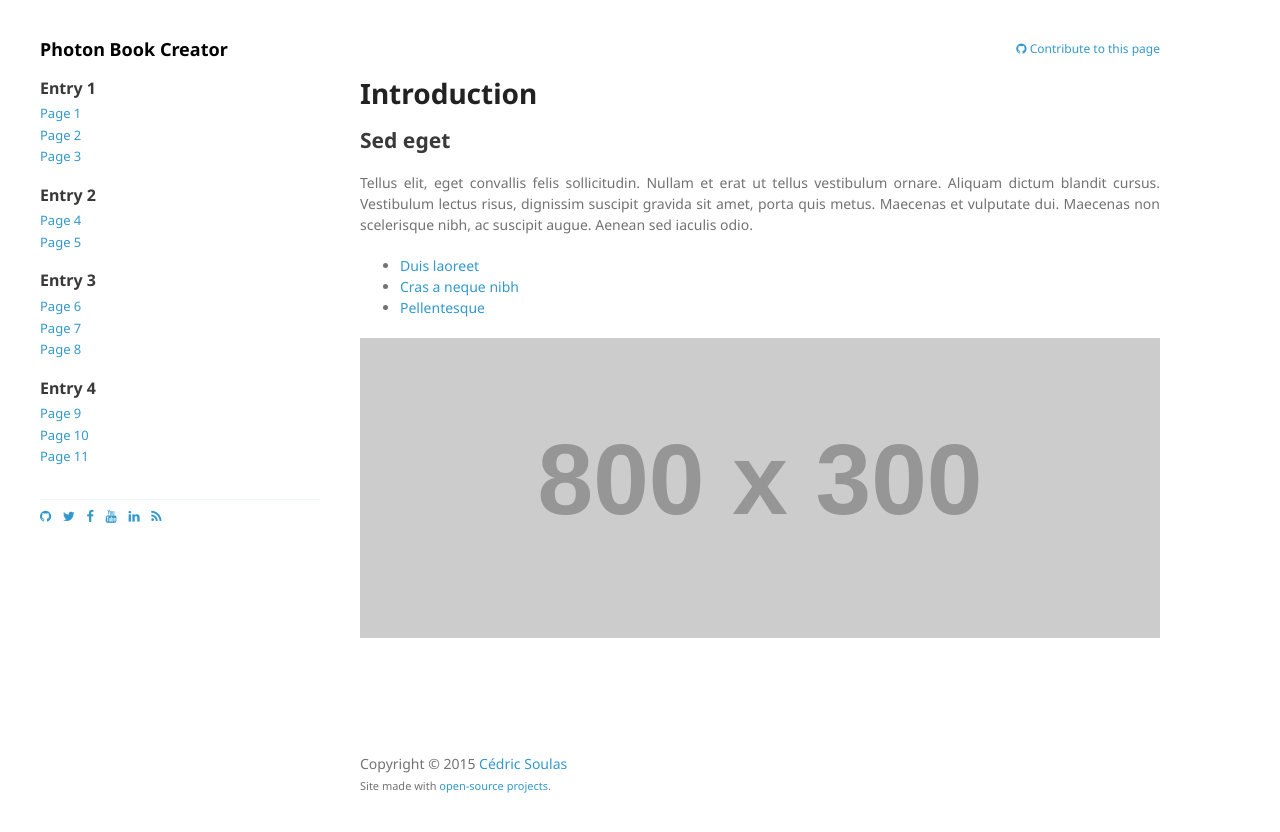
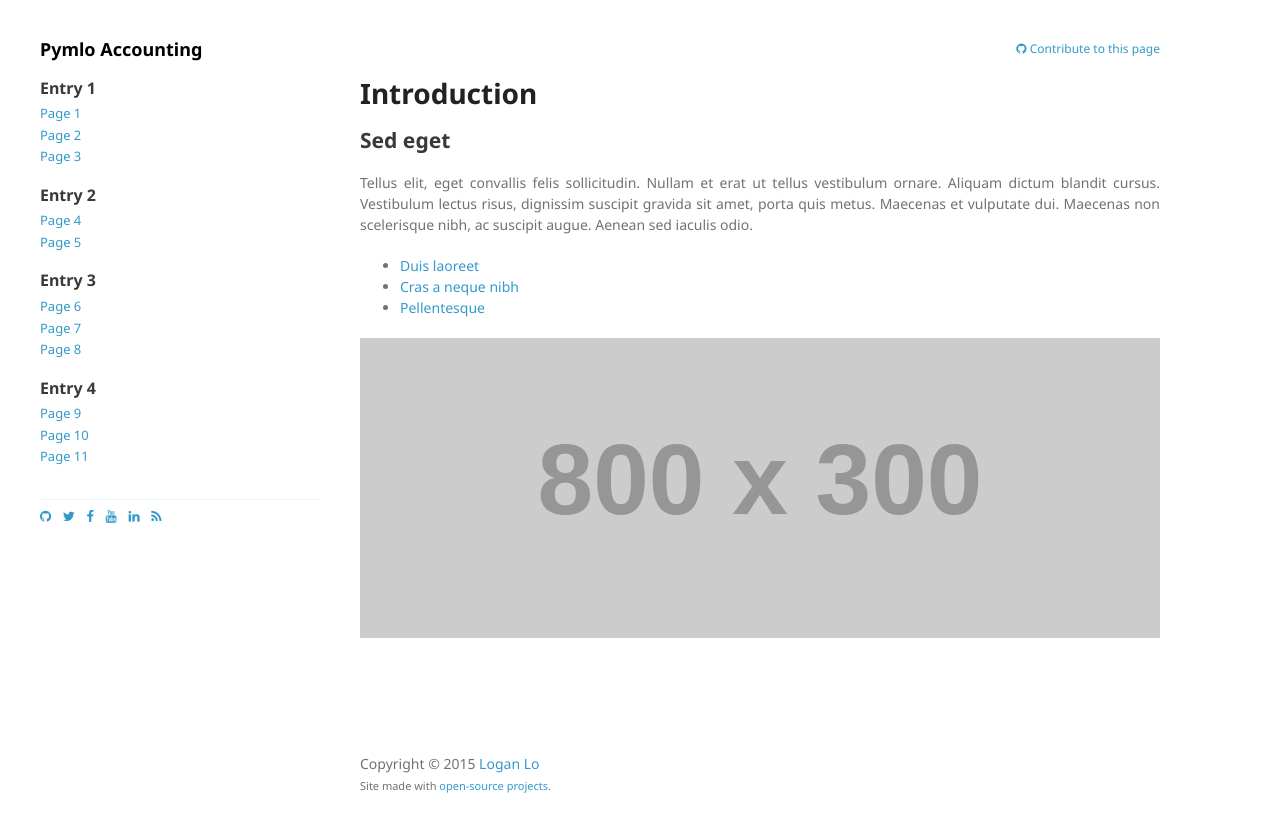
Before and after one commit to pymloaccounting/pymloaccounting.github.io, a Jekyll site: the page built from index.md, in a window 1280 px wide. Shown: the top 832 px of the page. Built offline with Jekyll 4.4.1, drawn with Linux system fonts in a browser that asks for light colours; nearby versions of some CDN libraries.

Commit message:
Update _config.yml

```diff
--- a/_config.yml
+++ b/_config.yml
@@ -1,6 +1,6 @@
 full_rebuild: true
-name: Photon Book Creator
-author: Cédric Soulas
+name: Pymlo Accounting
+author: Logan Lo
 url: https://pymloaccounting.github.io/pymloaccounting
 repository: https://github.com/pymloaccounting/pymloaccounting.github.io
 branch: api-spec
```
